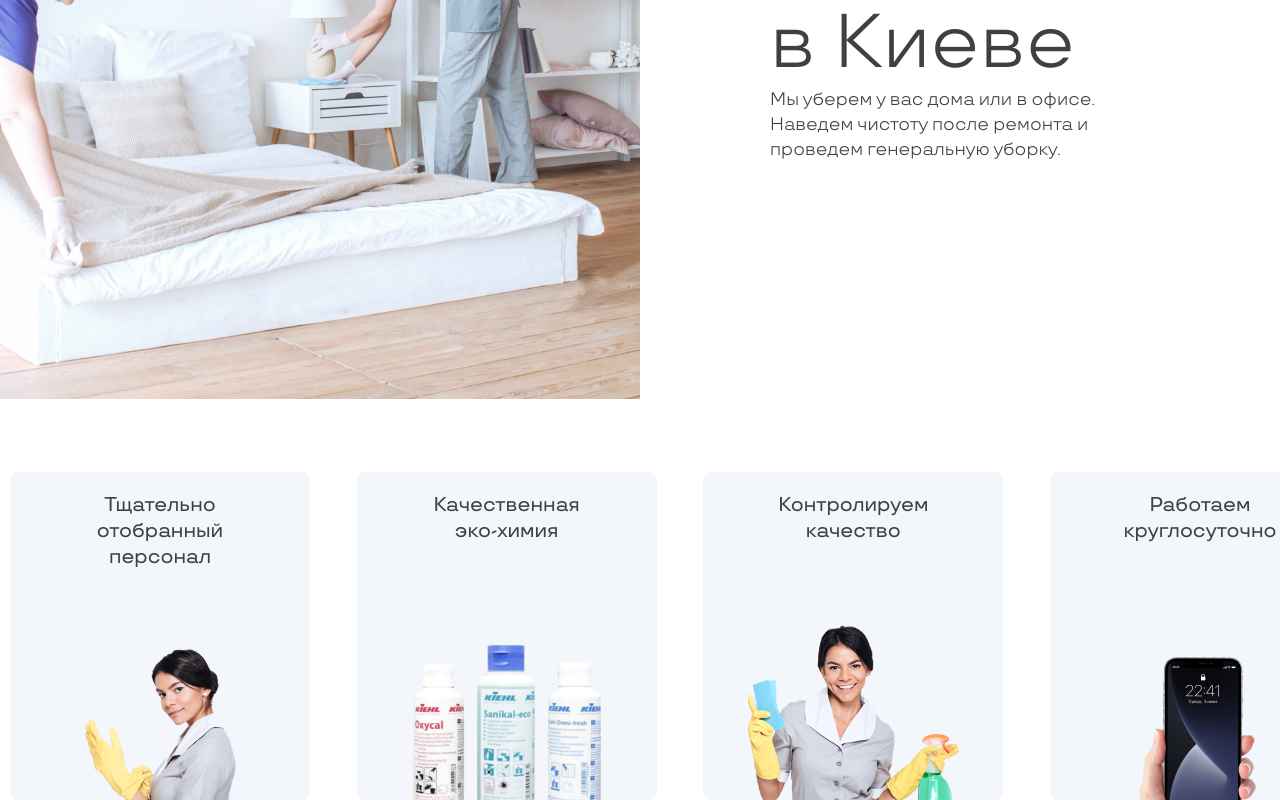
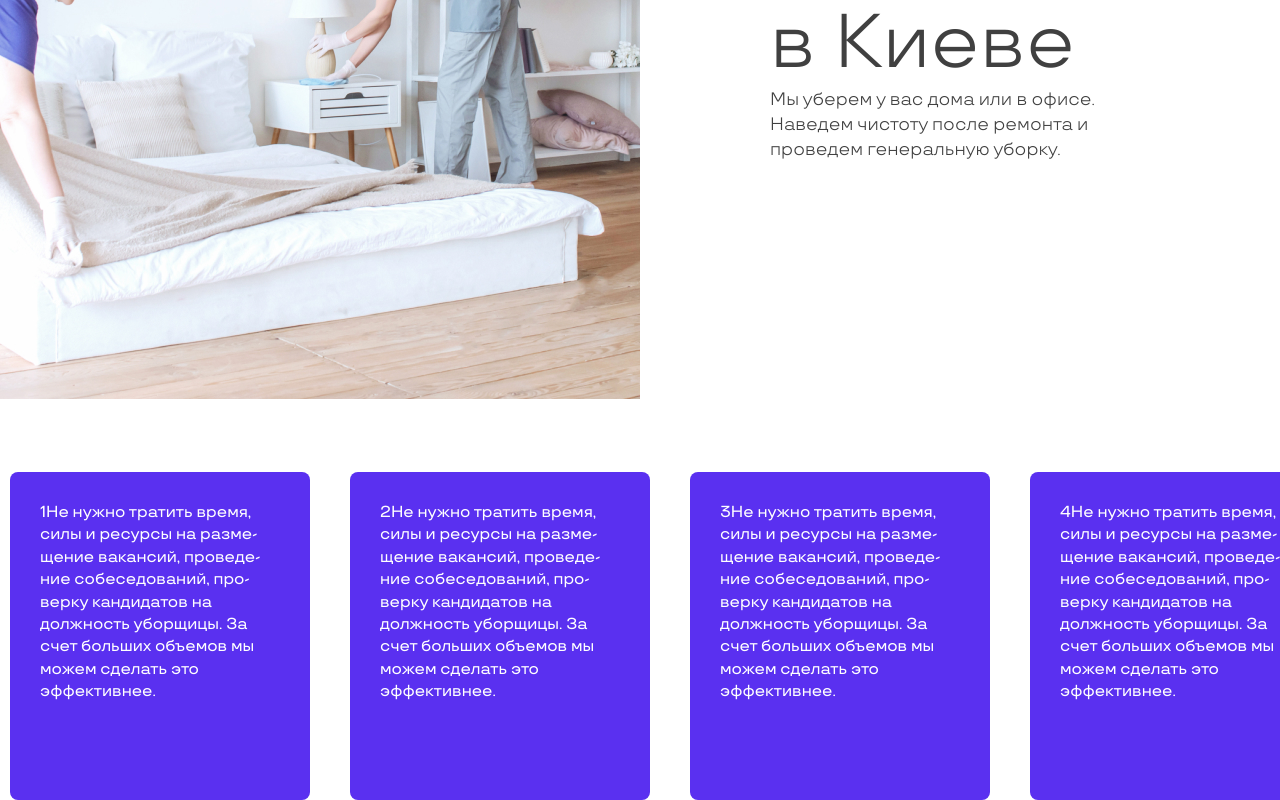
Before and after one commit to hel1yeah/test-redlab, a Vue app: page / in a window 1280 px wide. Shown: the part 401-1201 px from the top of the page. Built offline with nearby package versions, Linux system fonts and the light colour scheme.

Commit message:
feat: create section cleaning, fix: header

```diff
--- a/src/assets/scss/_global.scss
+++ b/src/assets/scss/_global.scss
@@ -14,7 +14,7 @@ html {
 *,
 *:before,
 *:after {
-    box-sizing: inherit;
+  box-sizing: border-box;
   padding: 0;
   margin: 0;
 }
--- a/src/views/SectionCards.vue
+++ b/src/views/SectionCards.vue
@@ -3,12 +3,9 @@
     <div class="container">
       <div class="cards--inner">
         <div class="card" v-for="card in cards" :key="card">
+          <div class="card__article-text">{{ card.article }}</div>
           <div class="card__text">{{ card.text }}</div>
-                    <img
-                        class="card__text-img"
-                        :src="card.img"
-                        :alt="card.text"
-                    />
+          <img class="card__text-img" :src="card.img" :alt="card.text" />
         </div>
       </div>
     </div>
@@ -23,18 +20,26 @@ export default {
         {
           text: 'Тщательно отобранный персонал',
           img: require('./../assets/images/1card.png'),
+          article:
+            '1Не нужно тратить время, силы и ресурсы на разме- щение вакансий, проведе- ние собеседований, про- верку кандидатов на должность уборщицы. За счет больших объемов мы можем сделать это эффективнее.',
         },
         {
           text: 'Качественная эко-химия',
           img: require('./../assets/images/2card.png'),
+          article:
+            '2Не нужно тратить время, силы и ресурсы на разме- щение вакансий, проведе- ние собеседований, про- верку кандидатов на должность уборщицы. За счет больших объемов мы можем сделать это эффективнее.',
         },
         {
           text: 'Контролируем качество',
           img: require('./../assets/images/3card.png'),
+          article:
+            '3Не нужно тратить время, силы и ресурсы на разме- щение вакансий, проведе- ние собеседований, про- верку кандидатов на должность уборщицы. За счет больших объемов мы можем сделать это эффективнее.',
         },
         {
           text: 'Работаем круглосуточно',
           img: require('./../assets/images/4card.png'),
+          article:
+            '4Не нужно тратить время, силы и ресурсы на разме- щение вакансий, проведе- ние собеседований, про- верку кандидатов на должность уборщицы. За счет больших объемов мы можем сделать это эффективнее.',
         },
       ],
     }
@@ -57,13 +62,28 @@ export default {
   border-radius: 8px;
   background-color: $light-grey;
   width: 300px;
-    max-width: 300px;
+
   height: 328px;
-    max-height: 328px;
+
   text-align: center;
-
   @include myFlex;
   flex-direction: column;
+  position: relative;
+  overflow: hidden;
+}
+.card__article-text {
+  position: absolute;
+  top: 0;
+  left: 0;
+  width: 100%;
+  height: 100%;
+  background-color: $purple-color;
+  padding: 30px;
+  color: $primary-color;
+  text-align: left;
+  font-size: 16px;
+  line-height: 140%;
+  font-weight: 400;
 }
 .card__text {
   margin-top: 20px;
--- a/src/views/SectionHome.vue
+++ b/src/views/SectionHome.vue
@@ -6,8 +6,8 @@
       <div class="home__text">
         <h1 class="home__text-title">Уборка квартир в Киеве</h1>
         <p class="home__text-descr">
-                    Мы уберем у вас дома или в офисе. Наведем чистоту после
-                    ремонта и проведем генеральную уборку.
+          Мы уберем у вас дома или в офисе. Наведем чистоту после ремонта и
+          проведем генеральную уборку.
         </p>
       </div>
     </div>
```
Also changed, not shown: src/components/AppHeader.vue (+6 -19 lines), src/views/SectionCleaning.vue (added, +13 -0 lines), 2 other files (tests, documents, lock files or other folders). Lines whose indentation alone changed are shown as unchanged.
